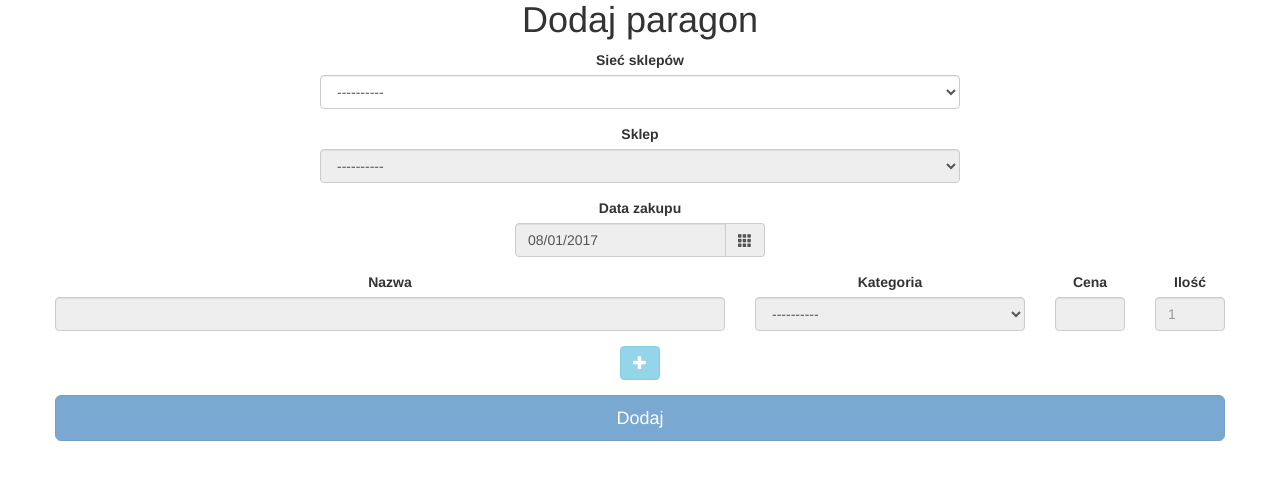
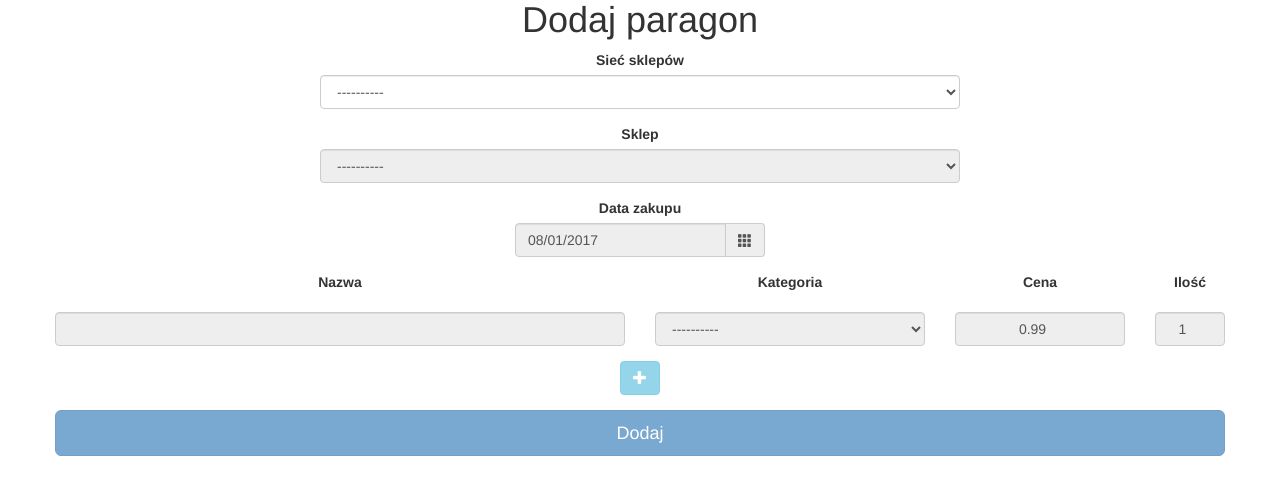
Before and after one commit to Nuurek/HomeBudget, a Django app: page / in a window 1280 px wide. Shown: the part 92-587 px from the top of the page. Run offline with Django 3.2, Linux system fonts and the light colour scheme; data that the repository does not hold is empty; some libraries are stand-ins or nearby versions.

Commit message:
Added appending new rows for receipt records.

```diff
--- a/home_budget/static/home_budget/js/bill_create.js
+++ b/home_budget/static/home_budget/js/bill_create.js
@@ -12,7 +12,25 @@
     var createBillForm = $('#create-bill-form');
     var brandSelect = $('#id_brand')[0];
     var shopSelect = $('#id_shop_address')[0];
+    var billRecords = $('#bill-records-rows');
+
+    var recordToClone = $(billRecords[0]).clone();
+    $(recordToClone).find('select, input').prop('disabled', '');
+
+    var addRecordButton = $('#add-bill-record');
     var disabledInputs = $(createBillForm).find('select, input, button').slice(2);
+
+    var checkForErrorAndDisable = function() {
+        var brand = brandSelect.value;
+        var brandShops = shops[brand];
+
+        if(brandShops != undefined) {
+            $(disabledInputs).prop('disabled', '');
+        } else {
+            shopSelect.append(new Option("BRAK SKLEPU!", ""));
+            $(disabledInputs).prop('disabled', 'disabled');
+        }
+    }
 
     var onBrandSelectChange = function() {
         var brand = brandSelect.value;
@@ -22,13 +40,16 @@
         $.each(brandShops, function(index, shop){
             shopSelect.append(new Option(shop, shop));
         });
-        if(brandShops != undefined) {
-            $(disabledInputs).prop('disabled', '');
-        } else {
-            shopSelect.append(new Option("BRAK SKLEPU!", ""));
-            $(disabledInputs).prop('disabled', 'disabled');
-        }
+
+        checkForErrorAndDisable();
+    }
+
+    var addBillRecord = function() {
+        billRecords.append(recordToClone.clone());
     }
 
     $(brandSelect).change(onBrandSelectChange);
+    $(addRecordButton).click(addBillRecord);
+
+    checkForErrorAndDisable();
 })(jQuery);
--- a/home_budget/templates/bill_create.html
+++ b/home_budget/templates/bill_create.html
@@ -42,33 +42,46 @@
                 </div>
             </div>
 
-            <div class="form-group text-center">
-                <div class="row">
-                    <div class="col-md-7 form-group">
+            <div id="bill-records" class="form-group text-center">
+                <div id="record-labels" class="row">
+                    <div class="col-md-6 form-group">
                         <label for="name">Nazwa</label>
-                        <input class="form-control" id="textbox1" type="text" disabled/>
-
                     </div>
                     <div class="col-md-3 form-group">
                         <label for="category">Kategoria</label>
-                        <select id="id_brand" name="brand" class="form-control" required disabled>
-                            <option value="">----------</option>
-                            {% for category in categories %}
-                                <option>{{ category }}</option>
-                            {% endfor %}
-                        </select>
                     </div>
-                    <div class="col-md-1 form-group">
+                    <div class="col-md-2 form-group">
                         <label for="price">Cena</label>
-                        <input class="form-control" id="textbox2" type="text" disabled/>
                     </div>
                     <div class="col-md-1 form-group">
                         <label for="amount">Ilość</label>
-                        <input class="form-control" id="textbox2" type="text" placeholder="1" disabled/>
                     </div>
                 </div>
+
+                <div id="bill-records-rows">
+                    <div class="row">
+                        <div class="col-md-6 form-group">
+                            <input class="form-control" id="name0" name="name" type="text" disabled/>
+                        </div>
+                        <div class="col-md-3 form-group">
+                            <select id="category0" name="category" class="form-control" required disabled>
+                                <option value="">----------</option>
+                                {% for category in categories %}
+                                    <option>{{ category }}</option>
+                                {% endfor %}
+                            </select>
+                        </div>
+                        <div class="col-md-2 form-group">
+                            <input class="form-control text-center" id="price0" name="price" type="number" min="0.00" step="0.01" value="0.99" disabled/>
+                        </div>
+                        <div class="col-md-1 form-group">
+                            <input class="form-control text-center" id="amount0" name="amount" type="number" min="1" step="any" value="1" disabled/>
+                        </div>
+                    </div>
+                </div>
+
                 <div class="form-group">
-                    <button type="button" class="btn btn-info" disabled>
+                    <button id="add-bill-record" type="button" class="btn btn-info" disabled>
                         <span class="glyphicon glyphicon-plus"></span>
                     </button>
                 </div>
```
